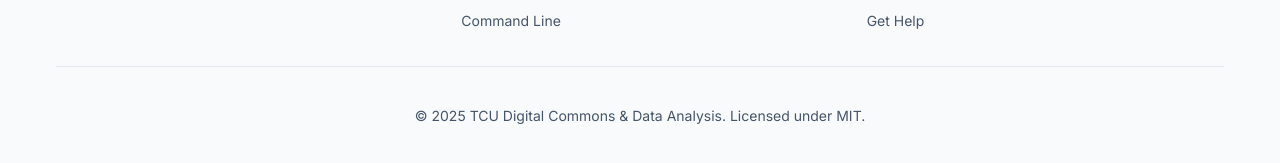
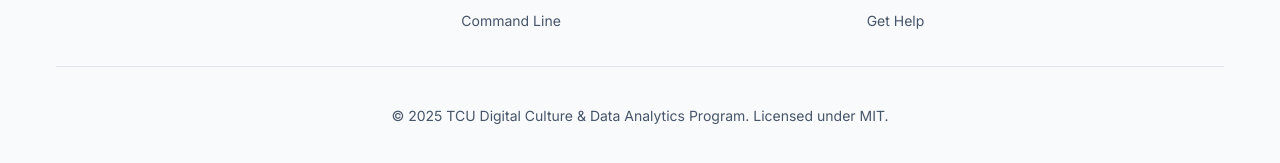
Before and after one commit to TCU-DCDA/know_your_damned_computer, a Jekyll site: the page built from docs/index.html, in a window 1280 px wide and 900 px high, scrolled down 4590 px. Shown: the part 733-896 px from the top of the window. Built offline with Jekyll 4.4.1, drawn with Linux system fonts in a browser that asks for light colours; nearby versions of some CDN libraries.

Commit message:
Update site configuration
- Modified author information in _config.yml
- Footer will reflect updated author details

```diff
--- a/docs/_config.yml
+++ b/docs/_config.yml
@@ -3,7 +3,7 @@
 
 title: "Know Your Damned Computer"
 description: "Interactive Digital Humanities Computer Skills Guide"
-author: "TCU Digital Commons & Data Analysis"
+author: "TCU Digital Culture & Data Analytics Program"
 baseurl: "/know_your_damned_computer"
 url: "https://tcu-dcda.github.io"
 
```
